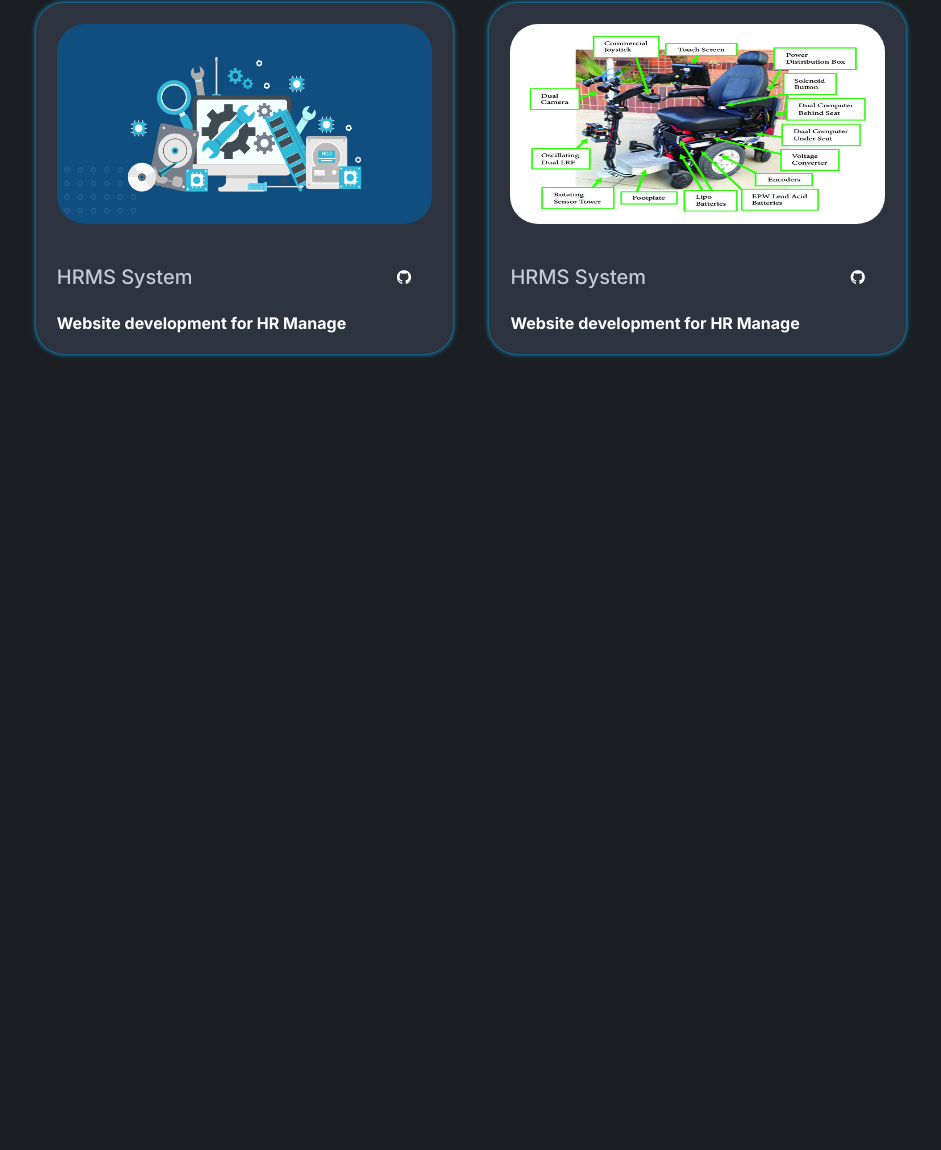
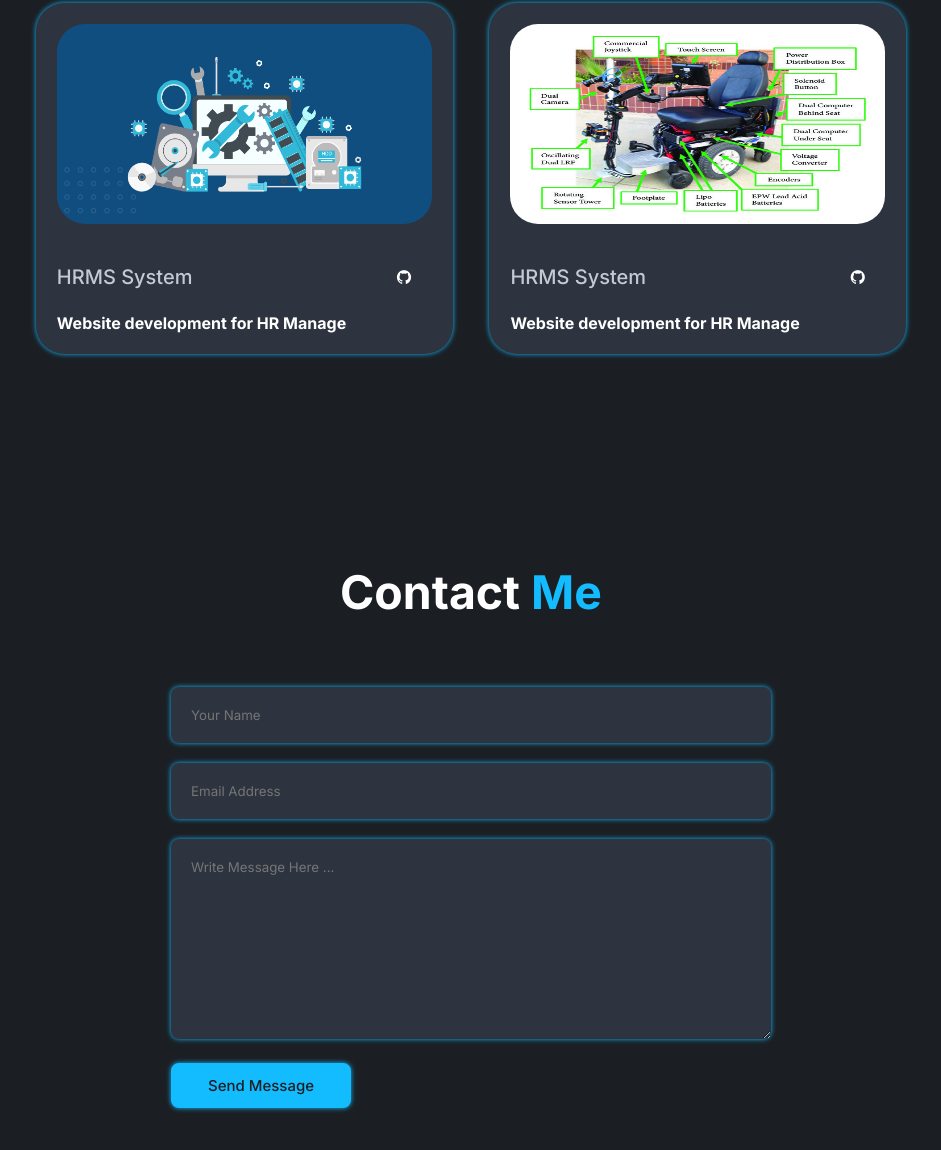
Before and after one commit to nipuna-bhanuka/my_first_portfolio, a plain HTML site: page index.html in a window 1280 px wide. Shown: the part 2431-3581 px from the top of the page, without its empty margins (169-1110 px from the left). Before the commit the page ends 2875 px from the top, so only its background shows below. Drawn offline with nearby package versions, Linux system fonts and the light colour scheme.

Commit message:
contact page create

```diff
--- a/css/style.css
+++ b/css/style.css
@@ -23,7 +23,6 @@
 body{
     color: var(--text-color);
     background: var(--bg-color);
-
 }
 
 header{
@@ -261,3 +260,52 @@ header.sticky{
 .row h4{
     text-align: left;
 }
+
+
+.contact-form{
+    display: flex;
+    align-items: center;
+    justify-content: center;
+    margin-top: 4.2rem;
+}
+.contact-form form{
+    position: relative;
+    width: 600px;
+}
+form input,
+form textarea{
+    width: 100%;
+    padding: 20px;
+    border: none;
+    outline: none;
+    box-shadow: 0 0 5px var(--main-color);
+    background: #2d343f;
+    color: var(--text-color);
+    margin-bottom: 20px;
+    border-radius: 8px;
+}
+
+form input ::placeholder,
+form textarea ::placeholder{
+    color: var(--other-color);
+    font-size: 15px;
+}
+
+form .send-btn{
+    display: inline-block;
+    padding: 11px 26px;
+    background: var(--main-color);
+    color: var(--bg-color);
+    border: 2px solid var(--main-color);
+    border-radius: 8px;
+    font-size: 15px;
+    font-weight: 500;
+    transition: all 0.5s ease;
+    width: 30%;
+}
+form .send-btn:hover{
+    background: transparent;
+    color: var(--main-color);
+    box-shadow: 0 0 20px var(--main-color);
+    cursor: pointer;
+}
--- a/index.html
+++ b/index.html
@@ -164,6 +164,26 @@
             </div>
         </div>
     </section>
+
+    <!--Contact-->
+    <section class="contact" id="contact">
+        <div class="center-text">
+            <h2>Contact <span>Me</span></h2>
+        </div>
+        <div class="contact-form">
+            <form action="">
+                <input type="text" placeholder="Your Name" required>
+                <input type="email" placeholder="Email Address" required>
+                <textarea name="" id="" cols="30" rows="10" placeholder="Write Message Here ..." required></textarea>
+                <input type="submit" name="" value="Send Message" class="send-btn">
+            </form>
+        </div>
+    </section>
+
+    <div class="footer">
+
+    </div>
+
     <!--js link-->
     <script src="js/script.js"></script>
 </body>
```
